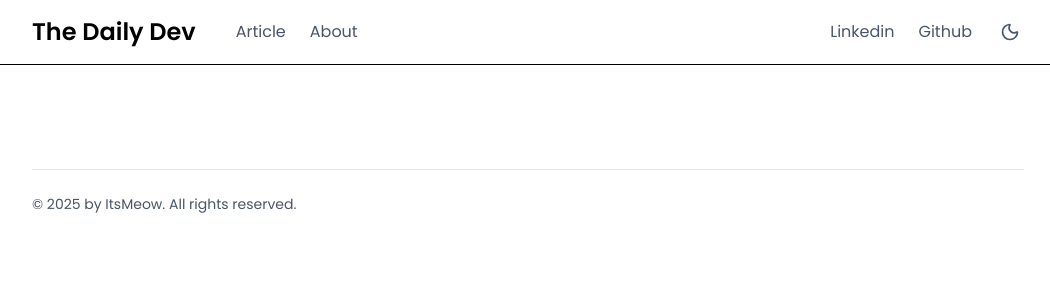
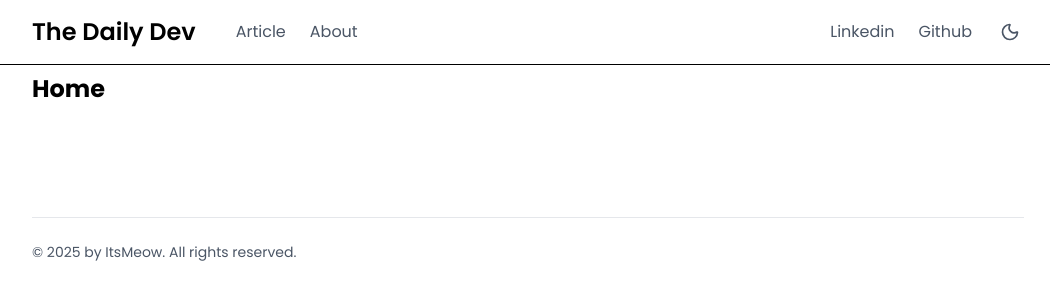
Before and after one commit to azrilpramudia/my-personal-blog, a React (Vite) app: page / in a window 1280 px wide. Shown: the top 300 px of the page, without its empty margins (112-1162 px from the left). Built offline with nearby package versions, Linux system fonts and the light colour scheme.

Commit message:
feat: add homepage

```diff
--- a/src/components/Navbar.jsx
+++ b/src/components/Navbar.jsx
@@ -16,7 +16,9 @@ const Navbar = () => {
         {/* Left + Middle */}
         <div className="flex items-center gap-10">
           {/* Title */}
-          <h1 className="text-2xl font-semibold">The Daily Dev</h1>
+          <Link to="/" className="text-2xl font-semibold">
+            The Daily Dev
+          </Link>
 
           {/* Navigation Links */}
           <div className="flex items-center gap-6 text-gray-600 dark:text-gray-300">
--- a/src/pages/About.jsx
+++ b/src/pages/About.jsx
@@ -1,6 +1,6 @@
 const About = () => {
   return (
-    <div className="max-w-5xl mx-auto px-4">
+    <div className="max-w-5xl mx-auto px-4 font-poppins">
       <h1 className="font-bold text-2xl py-3">About</h1>
     </div>
   );
--- /dev/null
+++ b/src/pages/Home.jsx
@@ -0,0 +1,9 @@
+const Home = () => {
+  return (
+    <div className="max-w-5xl mx-auto px-4 font-poppins">
+      <h1 className="font-bold text-2xl py-2">Home</h1>
+    </div>
+  );
+};
+
+export default Home;
--- a/src/router/index.jsx
+++ b/src/router/index.jsx
@@ -1,10 +1,11 @@
 import { Routes, Route } from "react-router-dom";
 import About from "../pages/About";
+import Home from "../pages/Home";
 
 export default function AppRouter() {
   return (
     <Routes>
-      <Route path="/" element={<div />} />
+      <Route path="/" element={<Home />} />
       <Route path="/about" element={<About />} />
     </Routes>
   );
```
